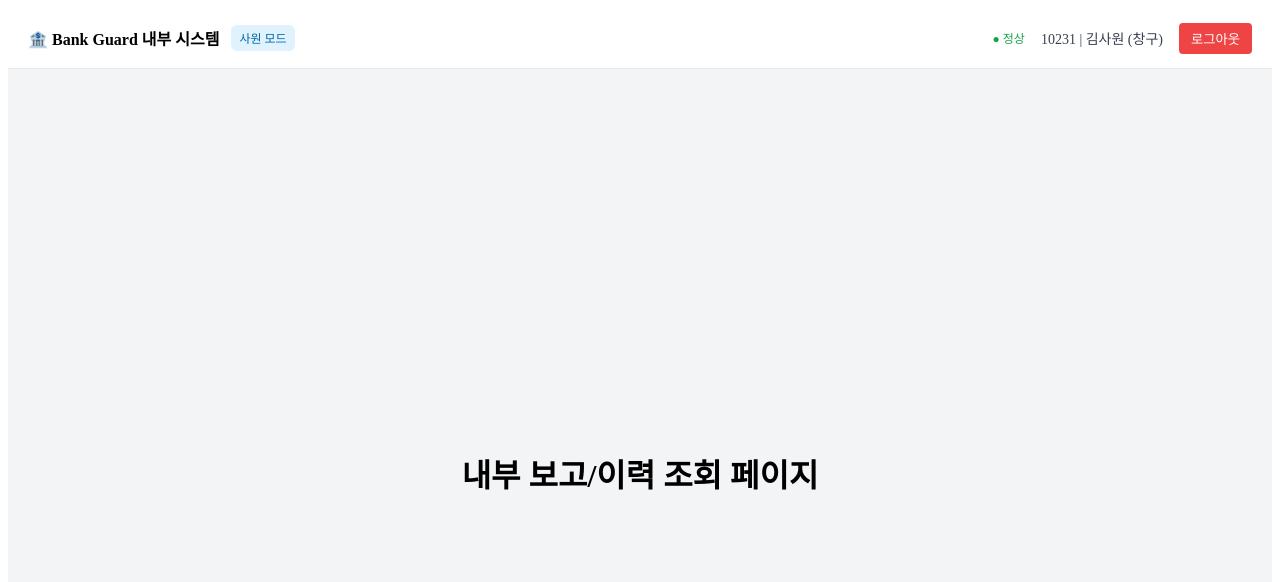
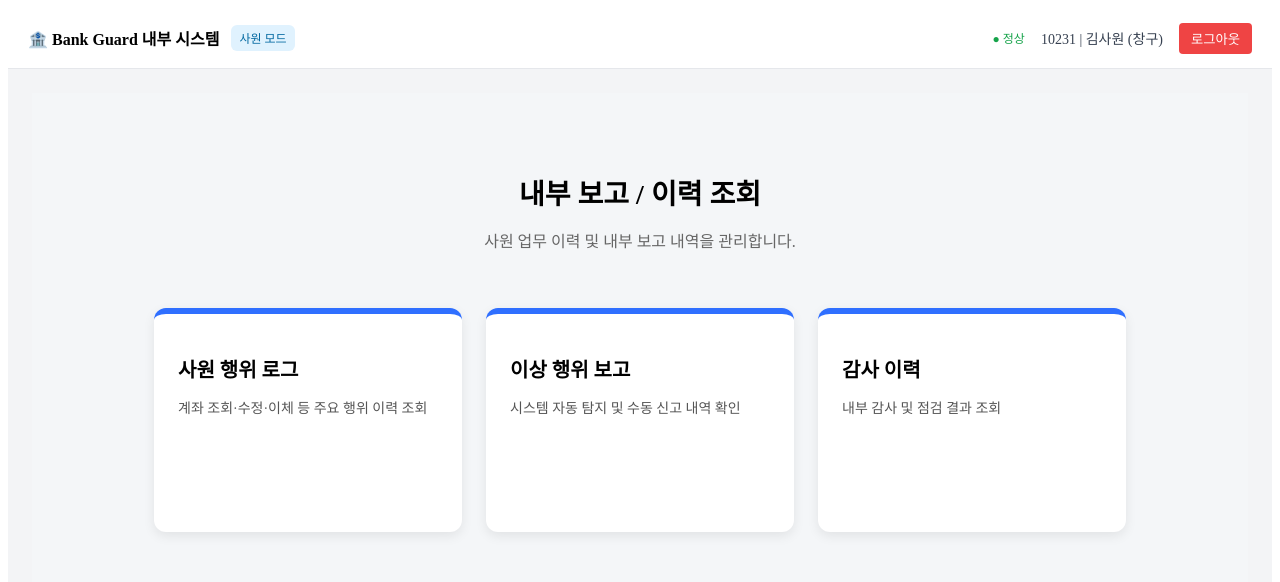
Before and after one commit to choijoonhyeok/Bank_Guard_frontend, a Vue app: page /employee/myActivityLog in a window 1280 px wide. Shown: the top 582 px of the page. Built offline with nearby package versions, Linux system fonts and the light colour scheme.

Commit message:
내부 보고/이력 조회페이지

```diff
--- a/src/views/Employee/MyActivityLog.vue
+++ b/src/views/Employee/MyActivityLog.vue
@@ -1,8 +1,26 @@
 <template>
   <div class="main">
     <header class="header">
-      <h1>내부 보고/이력 조회 페이지</h1>
+      <h1>내부 보고 / 이력 조회</h1>
+      <p>사원 업무 이력 및 내부 보고 내역을 관리합니다.</p>
     </header>
+
+    <section class="card-container">
+      <div class="card" @click="goActionLog">
+        <h2>사원 행위 로그</h2>
+        <p>계좌 조회·수정·이체 등 주요 행위 이력 조회</p>
+      </div>
+
+      <div class="card" @click="goReportList">
+        <h2>이상 행위 보고</h2>
+        <p>시스템 자동 탐지 및 수동 신고 내역 확인</p>
+      </div>
+
+      <div class="card" @click="goAudit">
+        <h2>감사 이력</h2>
+        <p>내부 감사 및 점검 결과 조회</p>
+      </div>
+    </section>
   </div>
 </template>
 
@@ -10,19 +28,74 @@
 import { useRouter } from 'vue-router';
 
 const router = useRouter();
+
+const goActionLog = () => {
+  router.push('/logs');
+};
+
+const goReportList = () => {
+  router.push('/reports');
+};
+
+const goAudit = () => {
+  router.push('/audits');
+};
 </script>
 
 <style scoped>
 .main {
   height: 100vh;
+  background-color: #f4f6f8;
   display: flex;
   flex-direction: column;
-  justify-content: center;
   align-items: center;
 }
 
 .header {
   text-align: center;
-  margin-bottom: 40px;
+  margin: 60px 0 40px;
+}
+
+.header h1 {
+  font-size: 28px;
+  font-weight: bold;
+  margin-bottom: 10px;
+}
+
+.header p {
+  color: #666;
+}
+
+.card-container {
+  display: grid;
+  grid-template-columns: repeat(3, 1fr);
+  gap: 24px;
+}
+
+.card {
+  width: 260px;
+  height: 170px;
+  background: #ffffff;
+  border-radius: 12px;
+  padding: 24px;
+  box-shadow: 0 4px 12px rgba(0, 0, 0, 0.08);
+  cursor: pointer;
+  transition: all 0.2s ease;
+  border-top: 6px solid #2f6fff; /* 감사/관리 느낌 */
+}
+
+.card:hover {
+  transform: translateY(-6px);
+  box-shadow: 0 10px 22px rgba(0, 0, 0, 0.14);
+}
+
+.card h2 {
+  font-size: 20px;
+  margin-bottom: 10px;
+}
+
+.card p {
+  font-size: 14px;
+  color: #555;
 }
 </style>
```
